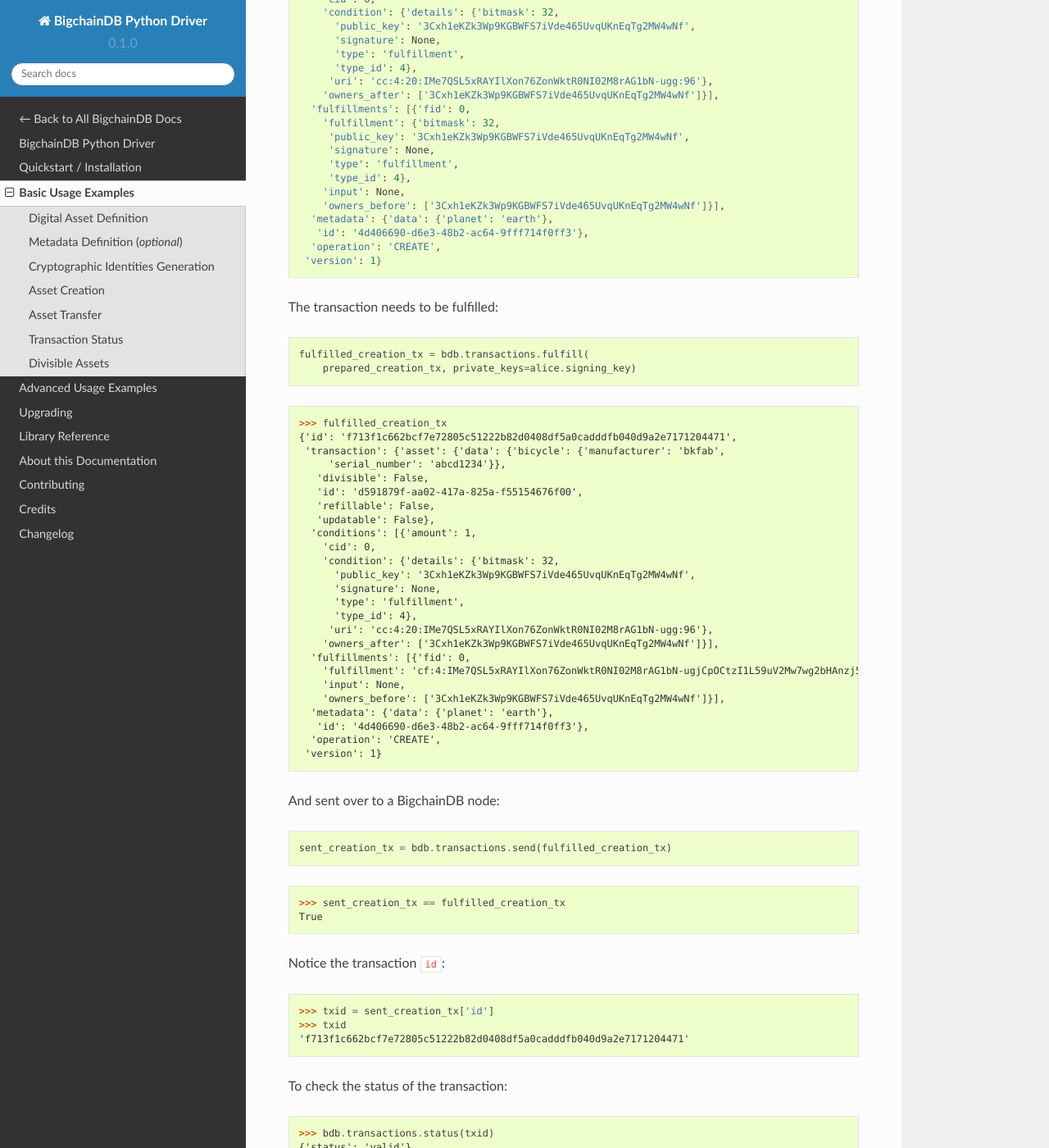
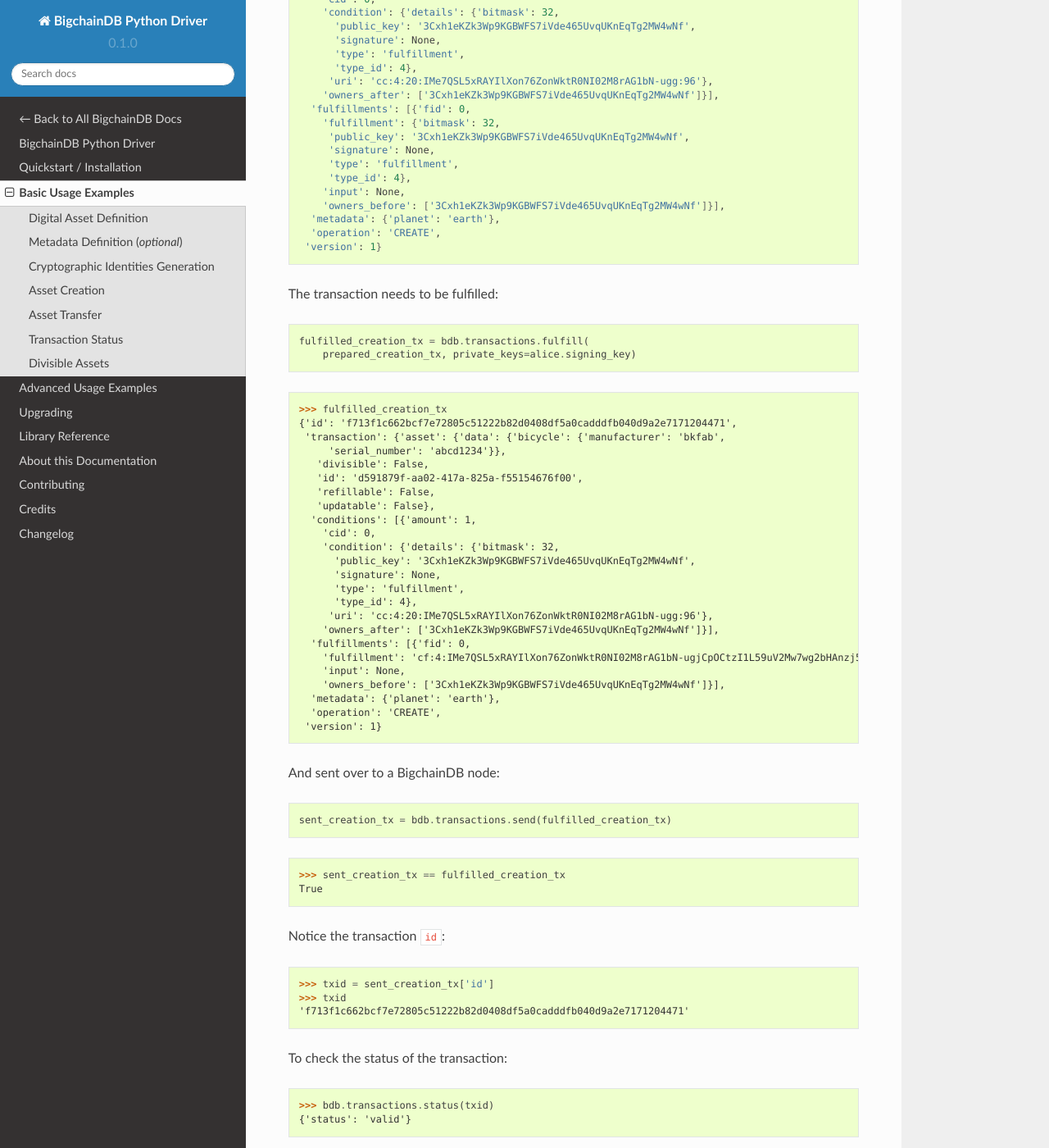
Before and after one commit to bigchaindb/bigchaindb-driver, a Sphinx documentation site: the page built from docs/usage.rst, in a window 1280 px wide and 1400 px high, scrolled down 2738 px. Shown: the whole window at 82% size. Built offline with Sphinx 7.4.7 and the Read the Docs theme 2.0.0, drawn with Linux system fonts in a browser that asks for light colours.

Commit message:
remove metadata uuid from usage docs

```diff
--- a/docs/usage.rst
+++ b/docs/usage.rst
@@ -160,8 +160,7 @@
          'type_id': 4},
         'input': None,
         'owners_before': ['3Cxh1eKZk3Wp9KGBWFS7iVde465UvqUKnEqTg2MW4wNf']}],
-      'metadata': {'data': {'planet': 'earth'},
-       'id': '4d406690-d6e3-48b2-ac64-9fff714f0ff3'},
+      'metadata': {'planet': 'earth'},
       'operation': 'CREATE',
      'version': 1}
 
@@ -195,8 +194,7 @@
         'fulfillment': 'cf:4:IMe7QSL5xRAYIlXon76ZonWktR0NI02M8rAG1bN-ugjCpOCtzI1L59uV2Mw7wg2bHAnzj5AyA0dXkquAeENBAsSR0DVhKFUf3JH7Ii2gPqhln7rlOYpk8EsQKLD6K2YJ',
         'input': None,
         'owners_before': ['3Cxh1eKZk3Wp9KGBWFS7iVde465UvqUKnEqTg2MW4wNf']}],
-      'metadata': {'data': {'planet': 'earth'},
-       'id': '4d406690-d6e3-48b2-ac64-9fff714f0ff3'},
+      'metadata': {'planet': 'earth'},
       'operation': 'CREATE',
      'version': 1}
 
```
